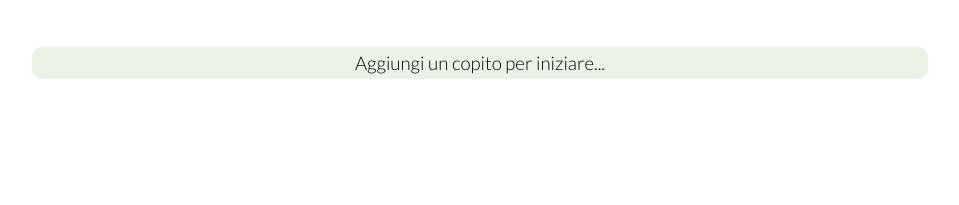
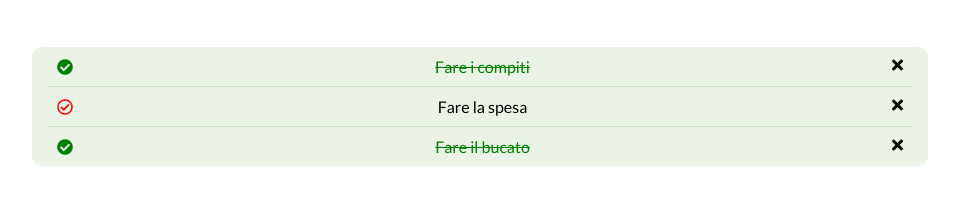
Before and after one commit to mariklim/vue-todolist, a plain HTML site: page index.html in a window 1280 px wide. Shown: the part 125-330 px from the top of the page, without its empty margins (160-1119 px from the left). Drawn offline with nearby package versions, Linux system fonts and the light colour scheme.

Commit message:
add done btn

```diff
--- a/css/style.css
+++ b/css/style.css
@@ -64,17 +64,16 @@
      display: flex;
      justify-content: space-between;
  }
+ .noActive{
+     color:red;
+ }
+ .to-do-list ul li.active span {
+	color: green;
+	text-decoration: line-through;
+}
 
- .complet-it{
-     color: crimson;
-     cursor: pointer;
- }
-
-.completed{
-    color: rgb(12, 211, 88);
-    text-decoration: line-through;
- }
-
- .btnCompleted{
-    color: rgb(12, 211, 88);
- }
+.to-do-list ul li.active span i {
+	color: green;
+    font-family: "Font Awesome 5 Free";
+    font-weight: 900;
+}
--- a/index.html
+++ b/index.html
@@ -36,18 +36,24 @@
         <main>
             <div class="to-do-list">
                 <ul v-if="todoList.length > 0">
-                    <li v-for = "(todo,index) in todoList":key ="index" v-bind:class = "{completed:isActive}" >
+                    <li v-for = "(todo,index) in todoList":key ="index" :class="{active: todo.done}" >
                         <div class="row-of-todo-list">
-                            <span >
-                                {{todo}}
-                                <i class="far fa-check-circle complet-it" v-on:click="btnCompletIt(index)"  v-bind:class = "{btnCompleted:isActive}" ></i>
+                            <span>
+                                <i class="far fa-check-circle noActive" :class="{active: todo.done}"
+                                   @click="todo.done = true" >
+                                <!-- se aggiungo |v-if="todo.done == false"| prima del @click, btn di done "far fa-check-circle" scompare se compito è fatto-->
+                            </i>
+                            </span>
+                           <span>{{todo.name}}
+
+
                             </span>
                             <i class="fas fa-times" v-on:click="removeTodo(index)"></i>
                         </div>
                     </li>
 
                 </ul>
-                <h3 v-else>Aggiungi un copito per iniziare...</h3>
+                <h3 v-else>Aggiungi un compito per iniziare...</h3>
 
             </div>
 
--- a/js/script.js
+++ b/js/script.js
@@ -2,16 +2,29 @@ var app = new Vue({
     el: '#root',
     data: {
       todoList:[
+        {
+            name: "Fare i compiti",
+            done: true
+        },
+        {
+            name: "Fare la spesa",
+            done: false
+        },
+        {
+            name: "Fare il bucato",
+            done: true
+        }
         ],
        newToDoThing:"",
-       isActive : false,
-       todoListCompleted:[],
     },
 
     methods: {
         addNewTodo: function(){
             if(this.newToDoThing !== ""){
-                this.todoList.push(this.newToDoThing)
+                this.todoList.push({
+					name: this.newToDoThing,
+					done: false
+				});
                 this.newToDoThing = "";
             }
         },
@@ -20,11 +33,5 @@ var app = new Vue({
         removeTodo: function(indexTodo ){
             this.todoList.splice(indexTodo, 1);
         },
-
-        btnCompletIt: function(indexTodo){
-              console.log(this.btnCompletIt)
-            }
-
-
     },
 })
```
